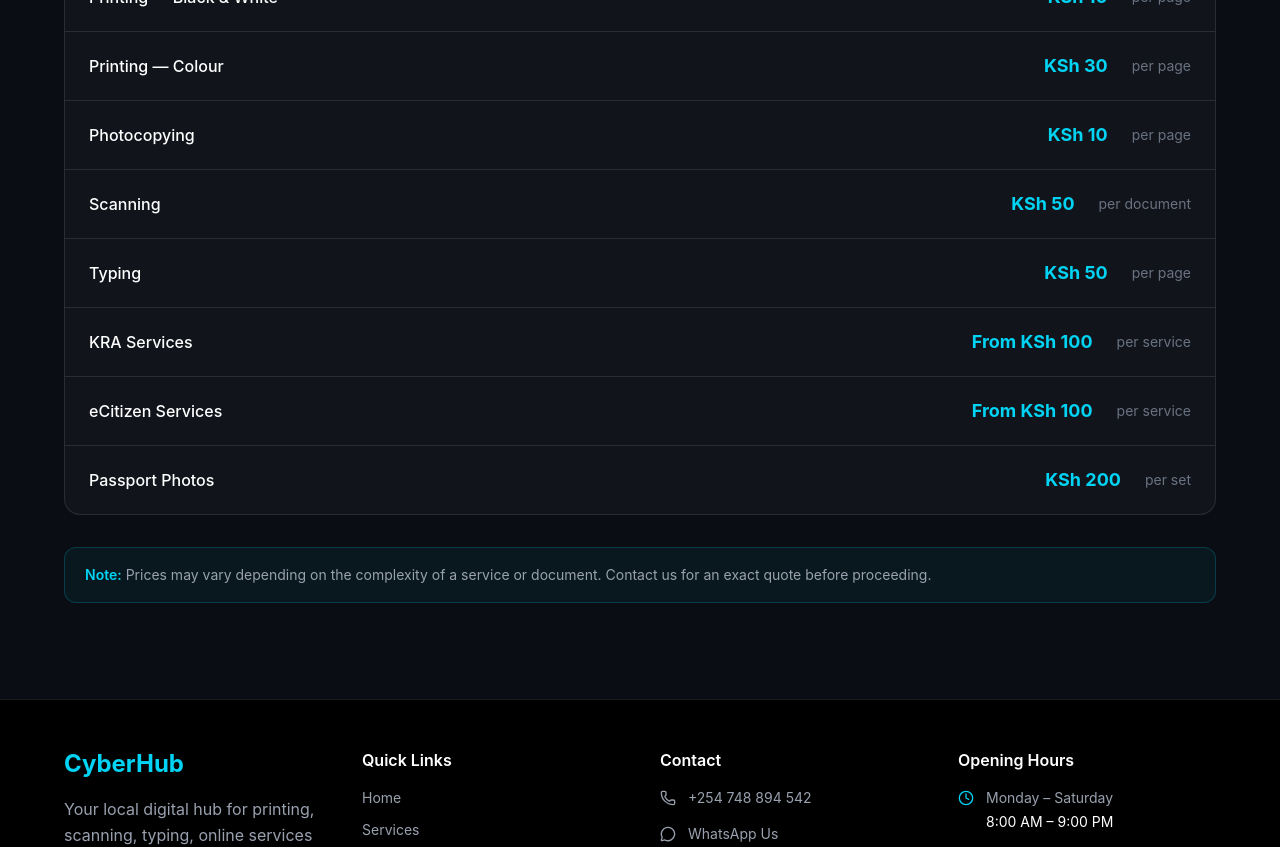
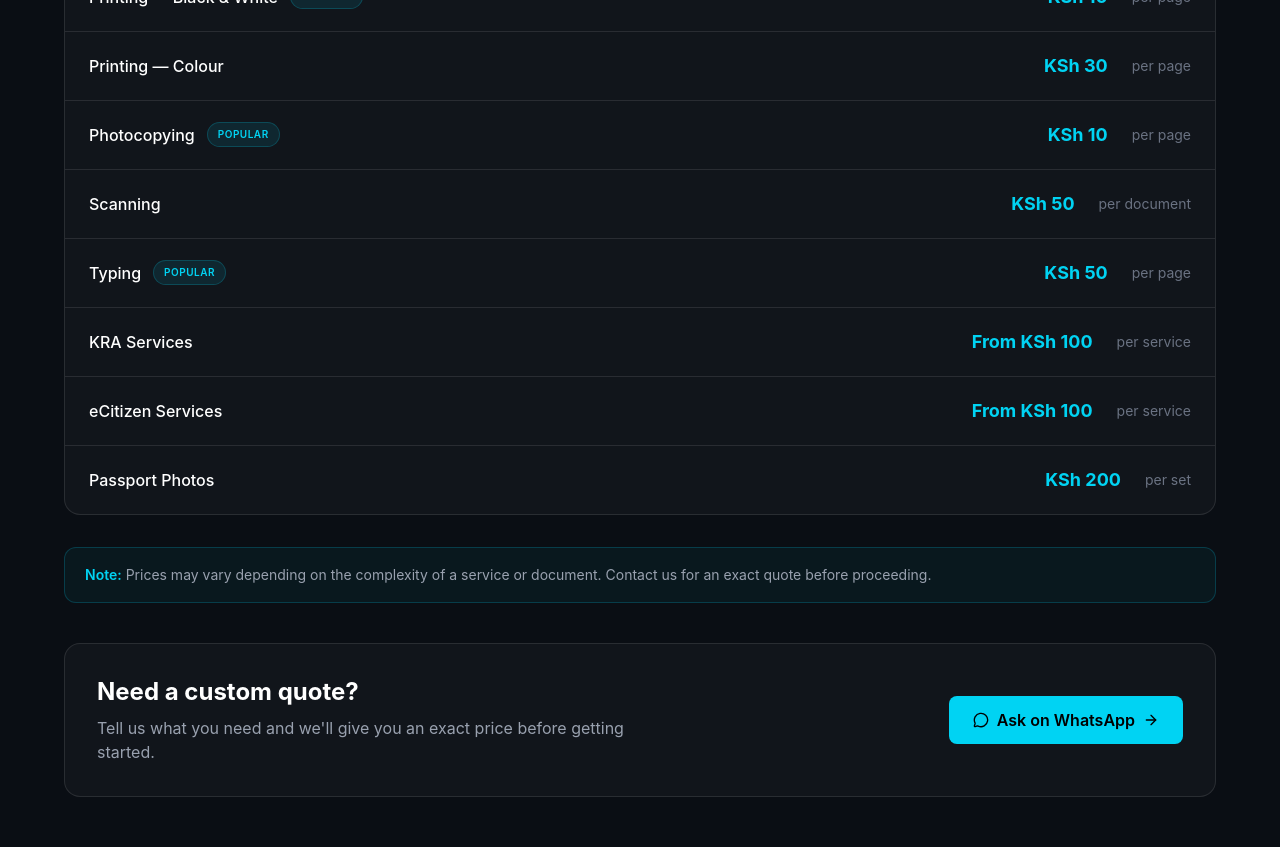
Before and after one commit to dev-m-josh/cyber-cafe, a React (Vite) app: page /prices in a window 1280 px wide. Shown: the part 500-1347 px from the top of the page. Built offline with nearby package versions, Linux system fonts and the light colour scheme.

Commit message:
Added a custom quote in prices section

```diff
--- a/src/pages/Prices.tsx
+++ b/src/pages/Prices.tsx
@@ -1,47 +1,68 @@
+import { ArrowRight, MessageCircle } from 'lucide-react'
+
 const prices = [
   {
     service: 'Printing — Black & White',
     price: 'KSh 10',
     unit: 'per page',
+    popular: true,
   },
   {
     service: 'Printing — Colour',
     price: 'KSh 30',
     unit: 'per page',
+    popular: false,
   },
   {
     service: 'Photocopying',
     price: 'KSh 10',
     unit: 'per page',
+    popular: true,
   },
   {
     service: 'Scanning',
     price: 'KSh 50',
     unit: 'per document',
+    popular: false,
   },
   {
     service: 'Typing',
     price: 'KSh 50',
     unit: 'per page',
+    popular: true,
   },
   {
     service: 'KRA Services',
     price: 'From KSh 100',
     unit: 'per service',
+    popular: false,
   },
   {
     service: 'eCitizen Services',
     price: 'From KSh 100',
     unit: 'per service',
+    popular: false,
   },
   {
     service: 'Passport Photos',
     price: 'KSh 200',
     unit: 'per set',
+    popular: false,
   },
-];
+]
 
 function Prices() {
+  const handleWhatsApp = () => {
+    const message =
+      "Hi CyberHub, I'd like to enquire about your pricing and services."
+
+    const whatsappUrl = `https://wa.me/254748894542?text=${encodeURIComponent(
+      message,
+    )}`
+
+    window.open(whatsappUrl, '_blank')
+  }
+
   return (
     <div className="min-h-screen bg-[#0a0e14] px-6 py-24 text-white sm:px-10 lg:px-16">
       <div className="mx-auto max-w-7xl">
@@ -54,25 +75,25 @@ function Prices() {
           <h1 className="text-4xl font-bold leading-tight sm:text-5xl lg:text-6xl">
             Quality Services.
             <br />
-            <span className="text-cyan-400">Fair Prices.</span>
+            <span className="text-cyan-400">
+              Fair Prices.
+            </span>
           </h1>
 
           <p className="mt-5 text-lg leading-relaxed text-gray-400">
-            Straightforward pricing with no unnecessary surprises. Get the
-            digital services you need at affordable local rates.
+            Straightforward pricing with no unnecessary surprises.
+            Get the digital services you need at affordable local rates.
           </p>
         </div>
 
-        {/* Pricing Table */}
         <div className="mt-14 overflow-hidden rounded-2xl border border-white/10 bg-white/[0.03]">
-          {/* Table Header */}
+
           <div className="hidden grid-cols-[1fr_auto_auto] gap-6 border-b border-white/10 px-6 py-4 text-xs font-semibold uppercase tracking-wider text-gray-500 sm:grid">
             <span>Service</span>
             <span>Price</span>
             <span>Unit</span>
           </div>
 
-          {/* Price Rows */}
           <div>
             {prices.map((item, index) => (
               <div
@@ -83,12 +104,18 @@ function Prices() {
                     : ''
                 }`}
               >
-                <div>
+                <div className="flex flex-wrap items-center gap-3">
                   <p className="font-medium text-white">
                     {item.service}
                   </p>
 
-                  <p className="mt-1 text-xs uppercase tracking-wider text-gray-500 sm:hidden">
+                  {item.popular && (
+                    <span className="rounded-full border border-cyan-400/20 bg-cyan-400/10 px-2.5 py-1 text-[10px] font-semibold uppercase tracking-wider text-cyan-400">
+                      Popular
+                    </span>
+                  )}
+
+                  <p className="w-full text-xs uppercase tracking-wider text-gray-500 sm:hidden">
                     {item.unit}
                   </p>
                 </div>
@@ -105,16 +132,42 @@ function Prices() {
           </div>
         </div>
 
-        {/* Bottom Note */}
         <div className="mt-8 rounded-xl border border-cyan-400/20 bg-cyan-400/[0.05] px-5 py-4 text-sm leading-relaxed text-gray-400">
-          <span className="font-semibold text-cyan-400">Note:</span>{' '}
-          Prices may vary depending on the complexity of a service or document.
-          Contact us for an exact quote before proceeding.
+          <span className="font-semibold text-cyan-400">
+            Note:
+          </span>{' '}
+          Prices may vary depending on the complexity of a service
+          or document. Contact us for an exact quote before proceeding.
+        </div>
+
+        <div className="mt-10 flex flex-col gap-6 rounded-2xl border border-white/10 bg-white/[0.03] p-7 sm:p-8 lg:flex-row lg:items-center lg:justify-between">
+
+          <div>
+            <h2 className="text-2xl font-bold">
+              Need a custom quote?
+            </h2>
+
+            <p className="mt-2 max-w-xl text-gray-400">
+              Tell us what you need and we'll give you an exact
+              price before getting started.
+            </p>
+          </div>
+
+          <button
+            onClick={handleWhatsApp}
+            className="inline-flex shrink-0 items-center justify-center gap-2 rounded-lg bg-cyan-400 px-6 py-3 font-semibold text-black transition hover:bg-cyan-300"
+          >
+            <MessageCircle className="h-4 w-4" />
+
+            Ask on WhatsApp
+
+            <ArrowRight className="h-4 w-4" />
+          </button>
         </div>
 
       </div>
     </div>
-  );
+  )
 }
 
-export default Prices;
+export default Prices
```
